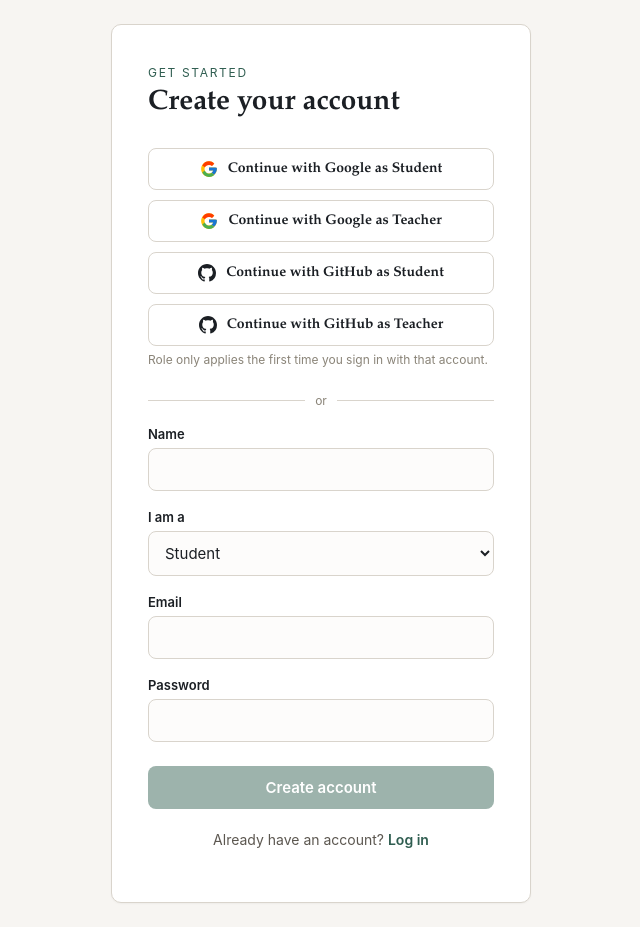
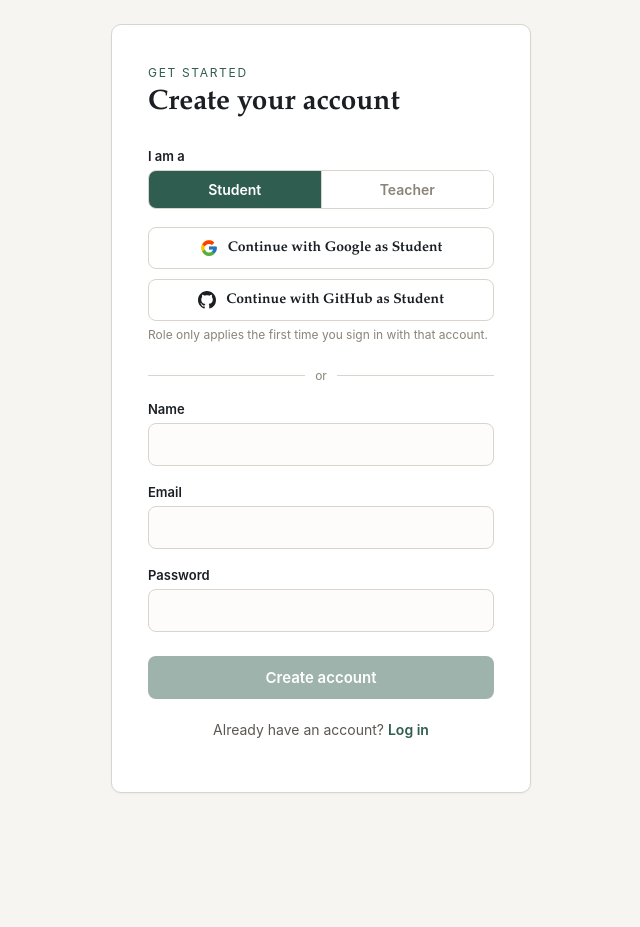
Before and after one commit to sutapa07075/A-secured-File-sharing-System, a plain HTML site: page Test_website/public/register.html in a window 1280 px wide. Shown: the whole page, without its empty margins (319-959 px from the left). After the commit the page ends 817 px from the top, so only its background shows below. Drawn offline with Linux system fonts and the light colour scheme.

Commit message:
Updated and Corrected

```diff
--- a/Test_website/public/css/style.css
+++ b/Test_website/public/css/style.css
@@ -165,6 +165,28 @@ button {
   display: none;
 }
 .rules.show { display: block; }
+
+.role-toggle {
+  display: flex;
+  border: 1px solid var(--line);
+  border-radius: 8px;
+  overflow: hidden;
+  margin-bottom: 18px;
+}
+.role-option {
+  flex: 1;
+  padding: 10px;
+  border: none;
+  background: #fff;
+  font-family: -apple-system, BlinkMacSystemFont, 'Segoe UI', sans-serif;
+  font-size: 14px;
+  font-weight: 600;
+  color: #8a8478;
+  cursor: pointer;
+}
+.role-option:first-child { border-right: 1px solid var(--line); }
+.role-option.active { background: var(--accent); color: #fff; }
+.role-option:hover:not(.active) { background: #f1efeb; }
 .rules li {
   display: flex;
   align-items: center;
--- a/Test_website/public/js/register.js
+++ b/Test_website/public/js/register.js
@@ -4,6 +4,28 @@
   const rulesList = document.getElementById('rules');
   const submitBtn = document.getElementById('submitBtn');
   const errorBanner = document.getElementById('errorBanner');
+
+  // ---------- Role toggle (shared by OAuth buttons and the form below) ----------
+  let selectedRole = 'student';
+  const roleButtons = document.querySelectorAll('.role-option');
+  const googleBtn = document.getElementById('googleOauthBtn');
+  const githubBtn = document.getElementById('githubOauthBtn');
+  const googleLabel = document.getElementById('googleOauthLabel');
+  const githubLabel = document.getElementById('githubOauthLabel');
+
+  function applyRole(role) {
+    selectedRole = role;
+    roleButtons.forEach((btn) => btn.classList.toggle('active', btn.dataset.role === role));
+    const roleName = role === 'teacher' ? 'Teacher' : 'Student';
+    googleBtn.href = `/auth/google?role=${role}`;
+    githubBtn.href = `/auth/github?role=${role}`;
+    googleLabel.textContent = `Continue with Google as ${roleName}`;
+    githubLabel.textContent = `Continue with GitHub as ${roleName}`;
+  }
+
+  roleButtons.forEach((btn) => {
+    btn.addEventListener('click', () => applyRole(btn.dataset.role));
+  });
 
   const ruleEls = {
     length: document.getElementById('rule-length'),
@@ -56,7 +78,6 @@
     hideError();
 
     const name = document.getElementById('name').value.trim();
-    const role = document.getElementById('role').value;
     const email = document.getElementById('email').value.trim();
     const password = passwordInput.value;
 
@@ -73,7 +94,7 @@
       const res = await fetch('/api/register', {
         method: 'POST',
         headers: { 'Content-Type': 'application/json' },
-        body: JSON.stringify({ name, email, password, role }),
+        body: JSON.stringify({ name, email, password, role: selectedRole }),
       });
       const data = await res.json();
 
--- a/Test_website/public/register.html
+++ b/Test_website/public/register.html
@@ -11,21 +11,19 @@
     <p class="eyebrow">Get started</p>
     <h1>Create your account</h1>
 
-    <a class="btn-oauth" href="/auth/google?role=student">
+    <label>I am a</label>
+    <div class="role-toggle" id="roleToggle">
+      <button type="button" class="role-option active" data-role="student">Student</button>
+      <button type="button" class="role-option" data-role="teacher">Teacher</button>
+    </div>
+
+    <a class="btn-oauth" id="googleOauthBtn" href="/auth/google?role=student">
       <svg viewBox="0 0 48 48"><path fill="#FFC107" d="M43.6 20.5H42V20H24v8h11.3C33.7 32.9 29.3 36 24 36c-6.6 0-12-5.4-12-12s5.4-12 12-12c3.1 0 5.8 1.1 8 3l6-6C34.5 5.1 29.5 3 24 3 12.4 3 3 12.4 3 24s9.4 21 21 21 21-9.4 21-21c0-1.4-.1-2.7-.4-3.5z"/><path fill="#FF3D00" d="M6.3 14.7l6.6 4.8C14.6 15.9 18.9 13 24 13c3.1 0 5.8 1.1 8 3l6-6C34.5 5.1 29.5 3 24 3c-7.7 0-14.3 4.4-17.7 10.7z"/><path fill="#4CAF50" d="M24 45c5.4 0 10.3-2 14-5.3l-6.5-5.4C29.4 35.7 26.8 36.6 24 36.6c-5.2 0-9.6-3.5-11.2-8.3l-6.6 5.1C9.5 40.6 16.2 45 24 45z"/><path fill="#1976D2" d="M43.6 20.5H42V20H24v8h11.3c-.8 2.3-2.3 4.2-4.2 5.6l6.5 5.4C41.5 36 45 30.6 45 24c0-1.4-.1-2.7-.4-3.5z"/></svg>
-      Continue with Google as Student
+      <span id="googleOauthLabel">Continue with Google as Student</span>
     </a>
-    <a class="btn-oauth" href="/auth/google?role=teacher">
-      <svg viewBox="0 0 48 48"><path fill="#FFC107" d="M43.6 20.5H42V20H24v8h11.3C33.7 32.9 29.3 36 24 36c-6.6 0-12-5.4-12-12s5.4-12 12-12c3.1 0 5.8 1.1 8 3l6-6C34.5 5.1 29.5 3 24 3 12.4 3 3 12.4 3 24s9.4 21 21 21 21-9.4 21-21c0-1.4-.1-2.7-.4-3.5z"/><path fill="#FF3D00" d="M6.3 14.7l6.6 4.8C14.6 15.9 18.9 13 24 13c3.1 0 5.8 1.1 8 3l6-6C34.5 5.1 29.5 3 24 3c-7.7 0-14.3 4.4-17.7 10.7z"/><path fill="#4CAF50" d="M24 45c5.4 0 10.3-2 14-5.3l-6.5-5.4C29.4 35.7 26.8 36.6 24 36.6c-5.2 0-9.6-3.5-11.2-8.3l-6.6 5.1C9.5 40.6 16.2 45 24 45z"/><path fill="#1976D2" d="M43.6 20.5H42V20H24v8h11.3c-.8 2.3-2.3 4.2-4.2 5.6l6.5 5.4C41.5 36 45 30.6 45 24c0-1.4-.1-2.7-.4-3.5z"/></svg>
-      Continue with Google as Teacher
-    </a>
-    <a class="btn-oauth" href="/auth/github?role=student">
+    <a class="btn-oauth" id="githubOauthBtn" href="/auth/github?role=student">
       <svg viewBox="0 0 16 16" fill="currentColor"><path d="M8 0C3.58 0 0 3.58 0 8c0 3.54 2.29 6.53 5.47 7.59.4.07.55-.17.55-.38 0-.19-.01-.82-.01-1.49-2.01.37-2.53-.49-2.69-.94-.09-.23-.48-.94-.82-1.13-.28-.15-.68-.52-.01-.53.63-.01 1.08.58 1.23.82.72 1.21 1.87.87 2.33.66.07-.52.28-.87.51-1.07-1.78-.2-3.64-.89-3.64-3.95 0-.87.31-1.59.82-2.15-.08-.2-.36-1.02.08-2.12 0 0 .67-.21 2.2.82.64-.18 1.32-.27 2-.27.68 0 1.36.09 2 .27 1.53-1.04 2.2-.82 2.2-.82.44 1.1.16 1.92.08 2.12.51.56.82 1.27.82 2.15 0 3.07-1.87 3.75-3.65 3.95.29.25.54.73.54 1.48 0 1.07-.01 1.93-.01 2.2 0 .21.15.46.55.38A8.013 8.013 0 0016 8c0-4.42-3.58-8-8-8z"/></svg>
-      Continue with GitHub as Student
-    </a>
-    <a class="btn-oauth" href="/auth/github?role=teacher">
-      <svg viewBox="0 0 16 16" fill="currentColor"><path d="M8 0C3.58 0 0 3.58 0 8c0 3.54 2.29 6.53 5.47 7.59.4.07.55-.17.55-.38 0-.19-.01-.82-.01-1.49-2.01.37-2.53-.49-2.69-.94-.09-.23-.48-.94-.82-1.13-.28-.15-.68-.52-.01-.53.63-.01 1.08.58 1.23.82.72 1.21 1.87.87 2.33.66.07-.52.28-.87.51-1.07-1.78-.2-3.64-.89-3.64-3.95 0-.87.31-1.59.82-2.15-.08-.2-.36-1.02.08-2.12 0 0 .67-.21 2.2.82.64-.18 1.32-.27 2-.27.68 0 1.36.09 2 .27 1.53-1.04 2.2-.82 2.2-.82.44 1.1.16 1.92.08 2.12.51.56.82 1.27.82 2.15 0 3.07-1.87 3.75-3.65 3.95.29.25.54.73.54 1.48 0 1.07-.01 1.93-.01 2.2 0 .21.15.46.55.38A8.013 8.013 0 0016 8c0-4.42-3.58-8-8-8z"/></svg>
-      Continue with GitHub as Teacher
+      <span id="githubOauthLabel">Continue with GitHub as Student</span>
     </a>
     <p style="font-family:-apple-system,sans-serif; font-size:12px; color:#8a8478; margin-top:-4px;">
       Role only applies the first time you sign in with that account.
@@ -36,12 +34,6 @@
     <form id="registerForm" novalidate>
       <label for="name">Name</label>
       <input type="text" id="name" name="name" autocomplete="name">
-
-      <label for="role">I am a</label>
-      <select id="role" name="role" style="width:100%; padding:11px 12px; border:1px solid var(--line); border-radius:8px; font-size:15px; font-family:-apple-system,BlinkMacSystemFont,'Segoe UI',sans-serif; background:#fdfcfb; color:var(--ink);">
-        <option value="student">Student</option>
-        <option value="teacher">Teacher</option>
-      </select>
 
       <label for="email">Email</label>
       <input type="email" id="email" name="email" autocomplete="email" required>
```
Also changed, not shown: 4 other files.
